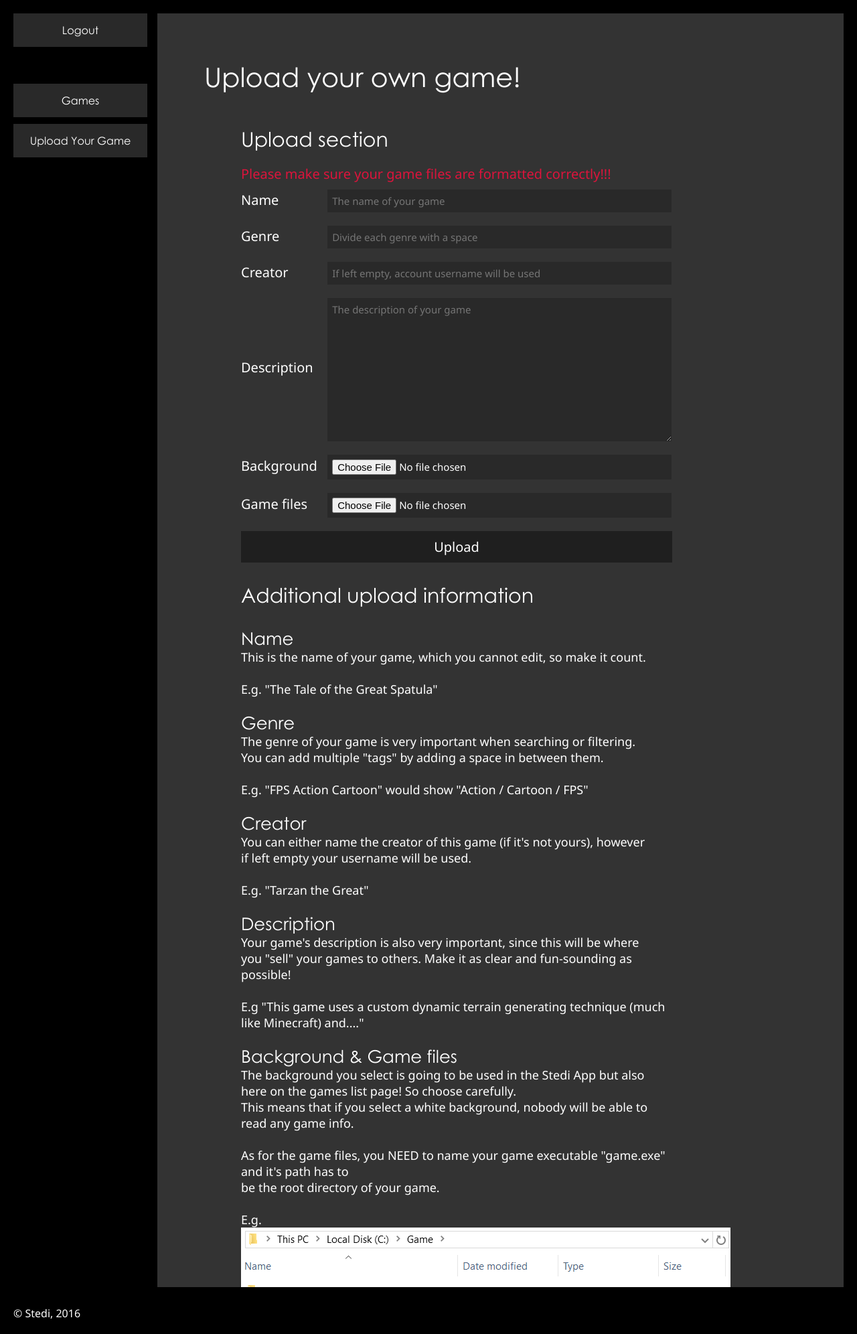
After one commit to Quikers/Stedi, a PHP site: template Website/views/upload/index.php in a window 1280 px wide. The commit adds this page. Shown: the whole page at 67% size. Run offline with PHP 8.4, Linux system fonts and the light colour scheme; the template is opened without the code that fills it, so the values that code supplies are empty; the visitor is signed in with stand-in values (Sample User, id 1); some libraries are stand-ins or nearby versions.

Commit message:
Website update

```diff
--- a/Website/controllers/Home.php
+++ b/Website/controllers/Home.php
@@ -11,7 +11,7 @@ class Home extends Controller {
             $this->view->title = "Home";
             $this->view->render("home/index");
         } else {
-            header("Location" . URL . "games");
+            header("Location:" . URL . "games");
         }
     }
 
--- a/Website/public/css/default.css
+++ b/Website/public/css/default.css
@@ -187,20 +187,21 @@ input {
 
     background: rgba(0, 0, 0, 0.4);
 
+    margin: 20px;
+
     text-align: left;
 }
 
 #gameListContainer .game .background {
-    position: relative;
+    position: absolute;
     display: inline-block;
+    top: 0;
+    left: 0;
 
     min-width: 100%;
     min-height: 100%;
-    max-width: 100%;
-    max-height: 100%;
 
-    width: 100px;
-    height: 100px;
+    height: 120px;
 
     background-size: cover;
     background-repeat: no-repeat;
@@ -219,7 +220,7 @@ input {
 
     vertical-align: top;
 
-    padding: 20px;
+    padding: 15px 15px 5px 15px;
 
     overflow: hidden;
 }
@@ -282,3 +283,117 @@ input {
 
     padding: 25px 0 50px 0;
 }
+
+#uploadContainer {
+    padding: 50px;
+}
+
+#uploadContainer h1 {
+    font-family: Century Gothic;
+    font-weight: 100;
+    font-size: 40px;
+    padding: 20px;
+    margin-bottom: 30px;
+}
+
+#uploadContainer form {
+    position: absolute;
+    display: inline-block;
+
+    margin-bottom: 100px;
+
+    left: 0;
+    right: 0;
+}
+
+#uploadContainer form h2 {
+    position: relative;
+    left: 125px;
+    width: 644px;
+    margin-bottom: 20px;
+
+    font-family: Century Gothic;
+    font-weight: 100;
+    font-size: 30px;
+}
+
+#uploadContainer #formContent {
+    width: 644px;
+    margin: 0 125px;
+}
+
+#uploadContainer form label, #uploadContainer form input[type="submit"] {
+    display: inline-block;
+    width: 125px;
+
+    font-weight: 100;
+    font-size: 20px;
+}
+
+#uploadContainer form textarea {
+    padding: 7px;
+
+    border: 0;
+    margin: 10px 0;
+
+    background: rgba(0,0,0, 0.2);
+    font-size: 15px;
+
+    width: 500px;
+    height: 200px;
+
+    vertical-align: middle;
+}
+
+#uploadContainer form input {
+    width: 500px;
+    margin: 10px 0;
+}
+
+#uploadContainer form input[type="submit"] {
+    width: 100%;
+    padding: 10px;
+
+    background: rgba(0,0,0, 0.4);
+    transition: 150ms ease-in-out;
+}
+
+#uploadContainer form input[type="submit"]:hover {
+    cursor: pointer;
+    background: rgba(0,0,0, 0.7);
+}
+
+#uploadContainer #formInfo {
+    position: absolute;
+    top: 125px;
+    right: 150px;
+
+    width: 644px;
+
+    margin-bottom: 100px;
+}
+
+#uploadContainer #formInfo h1 {
+    font-family: Century Gothic;
+    font-weight: 100;
+    font-size: 30px;
+    padding: 0;
+}
+
+#uploadContainer #formInfo h2 {
+    font-family: Century Gothic;
+    font-weight: 100;
+    font-size: 26px;
+}
+
+#uploadContainer #formInfo h3 {
+    font-size: 18px;
+    font-weight: 100;
+}
+
+@media screen and (max-width: 1799px) {
+    #uploadContainer #formInfo {
+        left: 125px;
+        top: 850px;
+    }
+}
--- /dev/null
+++ b/Website/views/upload/index.php
@@ -0,0 +1,44 @@
+<div id="uploadContainer">
+
+
+    <h1>Upload your own game!</h1>
+    <form method="POST" action="<?= URL ?>upload/upload">
+        <h2>Upload section</h2>
+        <p style="padding-left: 125px; font-size: 20px; color: crimson;">Please make sure your game files are formatted correctly!!!</p>
+        <div id="formContent">
+            <label for="gameName">Name</label>
+            <input type="text" name="gameName" id="gameName" placeholder="The name of your game" required><br>
+            <label for="gameGenre">Genre</label>
+            <input type="text" name="gameGenre" id="gameGenre" placeholder="Divide each genre with a space" required><br>
+            <label for="gameAuthor">Creator</label>
+            <input type="text" name="gameAuthor" id="gameAuthor" placeholder="If left empty, account username will be used" required><br>
+            <label for="gameDesc">Description</label>
+            <textarea type="text" name="gameDesc" id="gameDesc" placeholder="The description of your game" required></textarea><br>
+            <label for="gameBackground">Background</label>
+            <input type="file" name="gameBackground" id="gameBackground" value="The background to show"><br>
+            <label for="gameFile">Game files</label>
+            <input type="file" name="gameFile" id="gameFile" value="The .zip file with all the contents of your game" required><br>
+            <input type="submit" name="submit" id="submit" value="Upload">
+        </div>
+    </form>
+
+    <div id="formInfo">
+        <h1>Additional upload information</h1>
+        <h2>Name</h2>
+        <h3>This is the name of your game, which you cannot edit, so make it count.<br><br>E.g. "The Tale of the Great Spatula"</h3>
+        <br>
+        <h2>Genre</h2>
+        <h3>The genre of your game is very important when searching or filtering.<br>You can add multiple "tags" by adding a space in between them.<br><br>E.g. "FPS Action Cartoon" would show "Action / Cartoon / FPS"</h3>
+        <br>
+        <h2>Creator</h2>
+        <h3>You can either name the creator of this game (if it's not yours), however<br>if left empty your username will be used.<br><br>E.g. "Tarzan the Great"</h3>
+        <br>
+        <h2>Description</h2>
+        <h3>Your game's description is also very important, since this will be where<br>you "sell" your games to others. Make it as clear and fun-sounding as possible!<br><br>E.g "This game uses a custom dynamic terrain generating technique (much like Minecraft) and...."</h3>
+        <br>
+        <h2>Background & Game files</h2>
+        <h3>The background you select is going to be used in the Stedi App but also<br> here on the games list page! So choose carefully.<br>This means that if you select a white background, nobody will be able to read any game info.<br><br>As for the game files, you NEED to name your game executable "game.exe" and it's path has to<br>be the root directory of your game.<br><br>E.g.&nbsp;<img style="vertical-align: middle;" src="../../public/images/gameRootDir.png" alt="Game root directory"></h3>
+    </div>
+
+
+</div>
```
Also changed, not shown: Website/controllers/Upload.php (added, +14 -0 lines), Website/models/UploadModel.php (added, +13 -0 lines), Website/views/games/index.php (+2 -1 lines), Website/public/images/gameRootDir.png (added).
